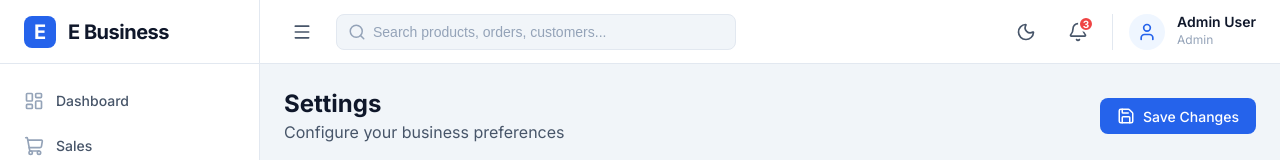
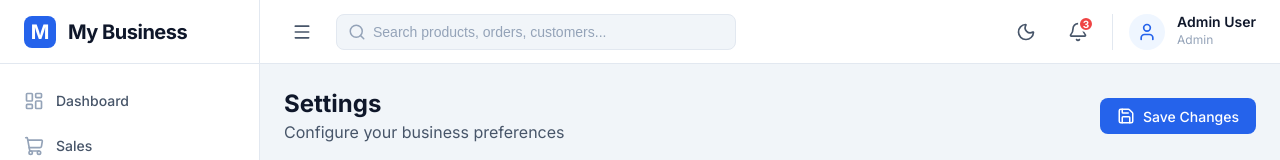
Before and after one commit to 1HUMZA1/Karobaar, a React (Vite) app: page /settings in a window 1280 px wide. Shown: the top 160 px of the page. Built offline with nearby package versions, Linux system fonts and the light colour scheme.

Commit message:
chore: change name to My Business

```diff
--- a/index.html
+++ b/index.html
@@ -4,7 +4,7 @@
     <meta charset="UTF-8" />
     <link rel="icon" type="image/svg+xml" href="/favicon.svg" />
     <meta name="viewport" content="width=device-width, initial-scale=1.0" />
-    <title>E Business</title>
+    <title>My Business</title>
   </head>
   <body>
     <div id="root"></div>
--- a/src/components/Sidebar/Sidebar.jsx
+++ b/src/components/Sidebar/Sidebar.jsx
@@ -48,8 +48,8 @@ const Sidebar = () => {
       <aside className={`sidebar ${sidebarOpen ? 'open' : ''}`}>
         <div className="sidebar-header">
           <div className="logo-container">
-            <div className="logo-icon">E</div>
-            <span className="logo-text">E Business</span>
+            <div className="logo-icon">M</div>
+            <span className="logo-text">My Business</span>
           </div>
           <button
             className="sidebar-close-btn"
```
